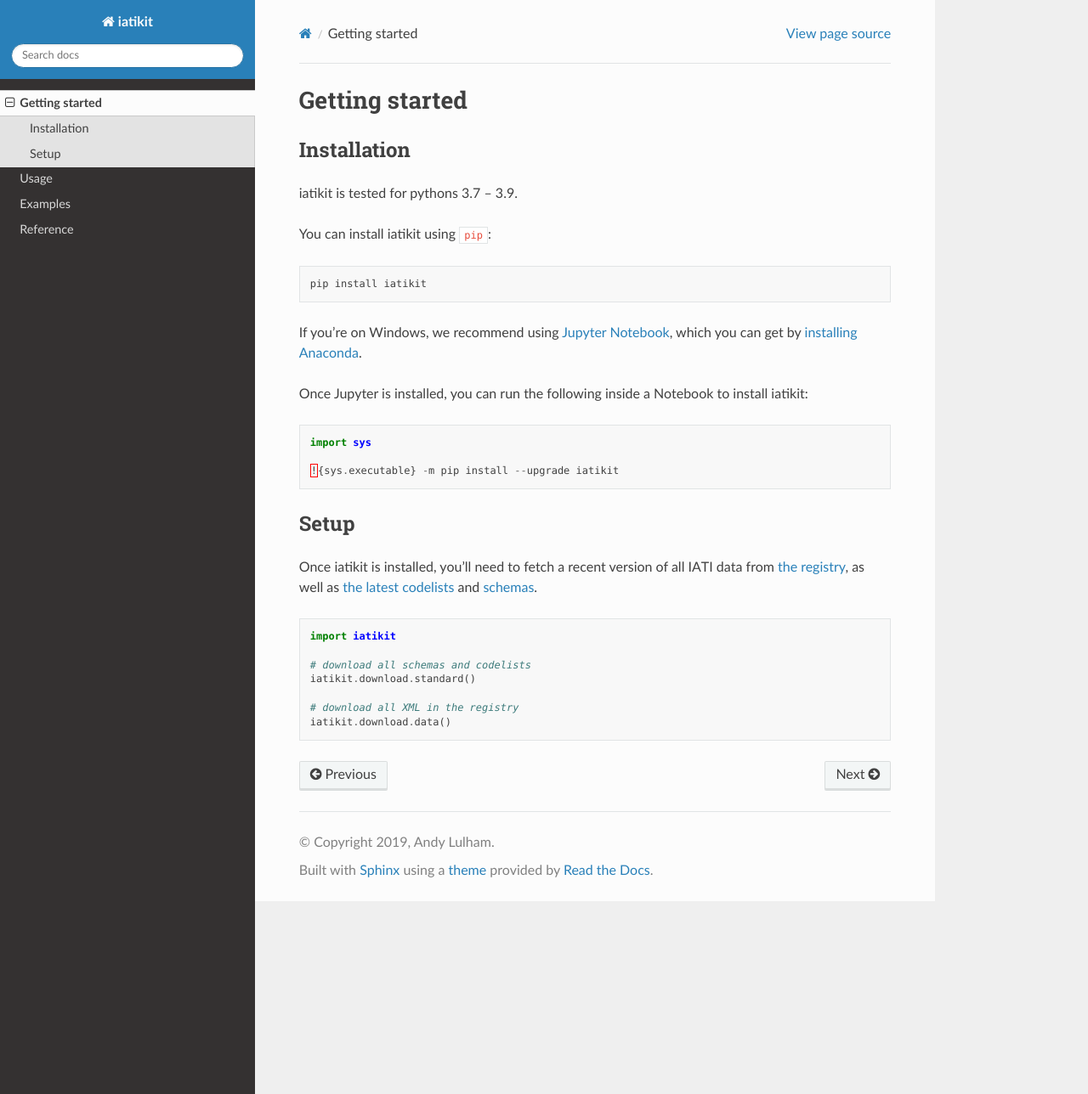
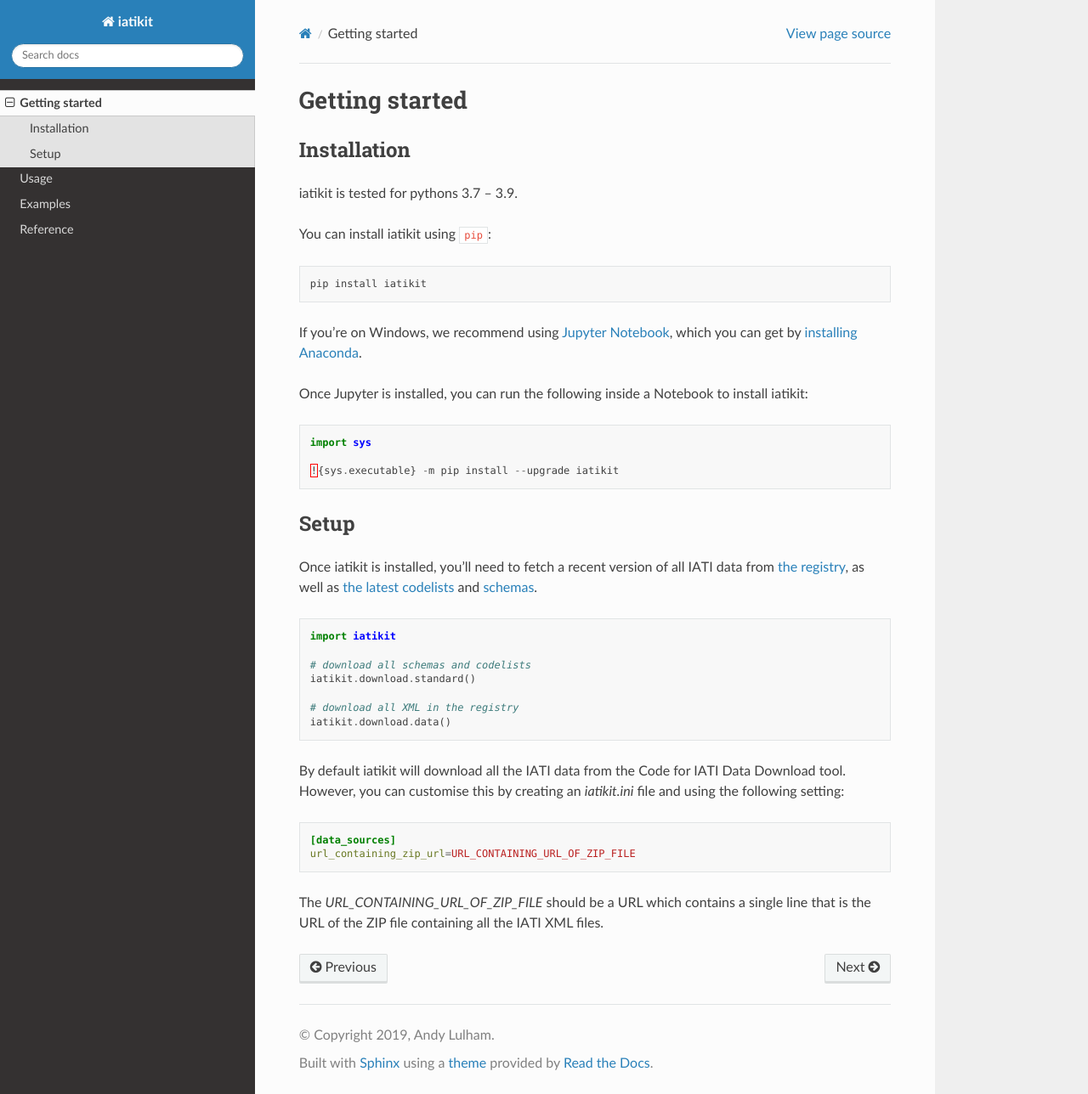
Before and after one commit to codeforIATI/iatikit, a Sphinx documentation site: the page built from docs/getting-started.rst, in a window 1280 px wide and 1288 px high. Shown: the whole window at 85% size. Built offline with Sphinx 7.4.7 and the Read the Docs theme 3.1.0, drawn with Linux system fonts in a browser that asks for light colours.

Commit message:
doc: how to customise source of XML

```diff
--- a/docs/getting-started.rst
+++ b/docs/getting-started.rst
@@ -37,3 +37,12 @@ from `the registry <https://iatiregistry.org/>`__, as well as `the latest codeli
 
     # download all XML in the registry
     iatikit.download.data()
+
+By default iatikit will download all the IATI data from the Code for IATI Data Download tool. However, you can customise this by creating an `iatikit.ini` file and using the following setting:
+
+.. code:: ini
+
+    [data_sources]
+    url_containing_zip_url=URL_CONTAINING_URL_OF_ZIP_FILE
+
+The `URL_CONTAINING_URL_OF_ZIP_FILE` should be a URL which contains a single line that is the URL of the ZIP file containing all the IATI XML files.
```
